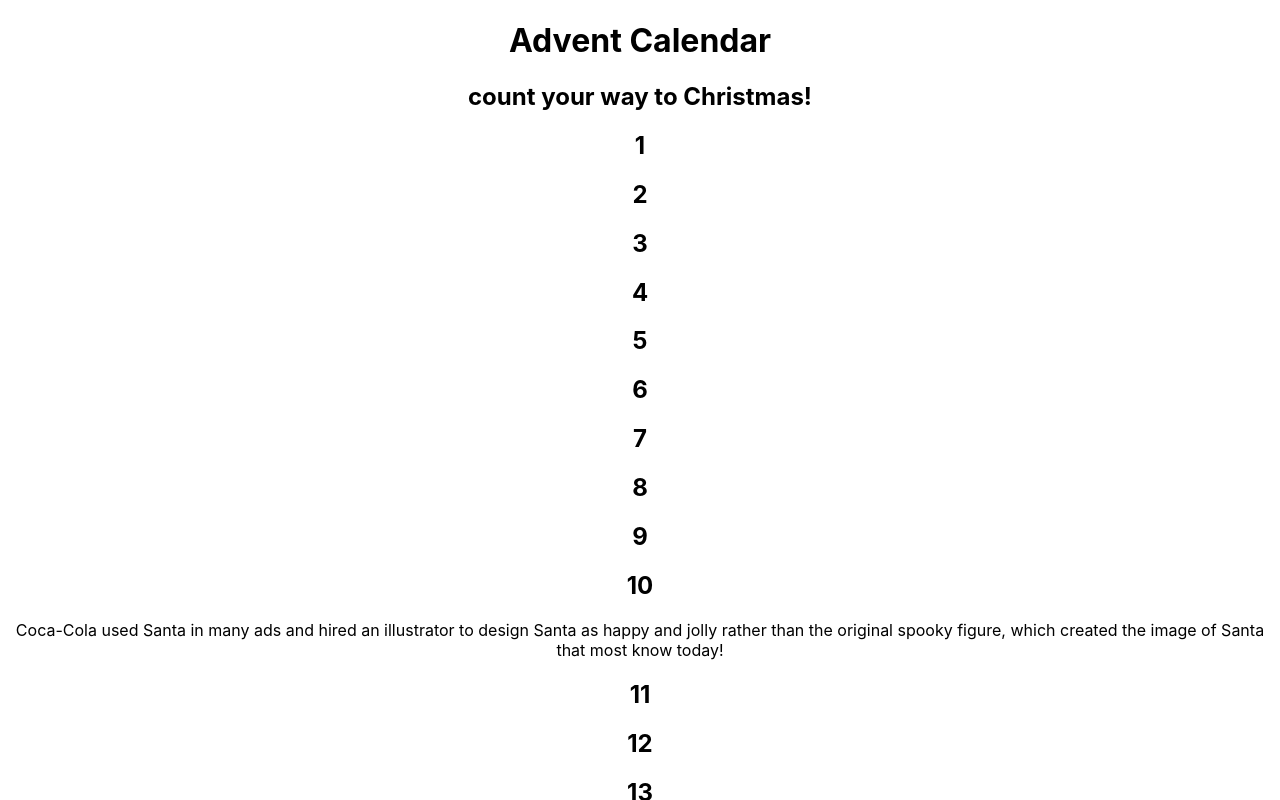
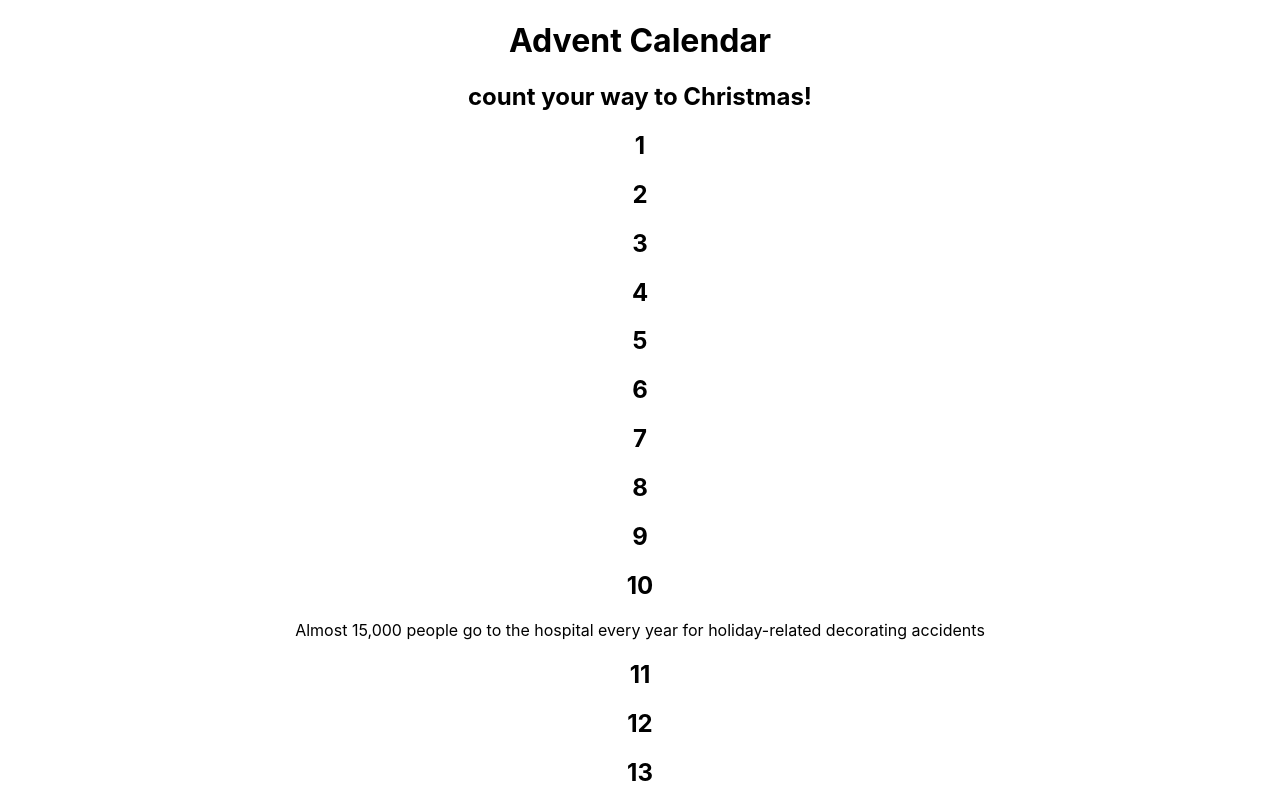
Before and after one commit to sofo1413/advent-calendar, a React (Create React App) app: page / in a window 1280 px wide. Both pictures are taken after a click on the element "10". Shown: the top 800 px of the page. Built offline with nearby package versions, Linux system fonts and the light colour scheme.

Commit message:
new facts

```diff
--- a/src/Fact.js
+++ b/src/Fact.js
@@ -3,9 +3,6 @@ import React from 'react';
 class Fact extends React.Component {
     render() {
         const facts = [
-            { day: 19,
-                fact: "The UPS delivers 20 billion cards and packages throughout the Holiday season."
-            },
             { day: 1,
                 fact: "The Löschner family of Germany has the largest nutcracker collection: over 4,000!"
             },
@@ -36,6 +33,18 @@ class Fact extends React.Component {
             { day: 10,
                 fact: "Coca-Cola used Santa in many ads and hired an illustrator to design Santa as happy and jolly rather than the original spooky figure, which created the image of Santa that most know today!"
             },
+            { day: 11,
+                fact:"Almost 15,000 people go to the hospital every year for holiday-related decorating accidents"
+            },
+            { day: 12,
+                fact: "In Canada, Santa has his own zip code for a literacy incentive called 'Santa Letter-Writing-Program'.  Can you guess the zip code? HOH OHO!"
+            },
+            { day: 13,
+                fact:"In 2018, total retail sales during November and December hit $717.5 billion!"
+            },
+            { day: 19,
+                fact: "The UPS delivers 20 billion cards and packages throughout the Holiday season."
+            },
         ];
 
 
```
